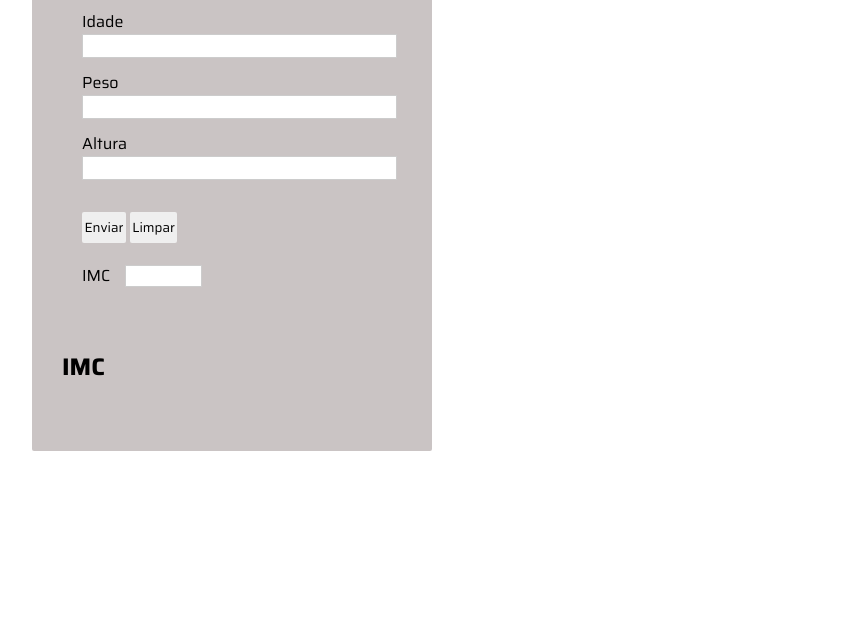
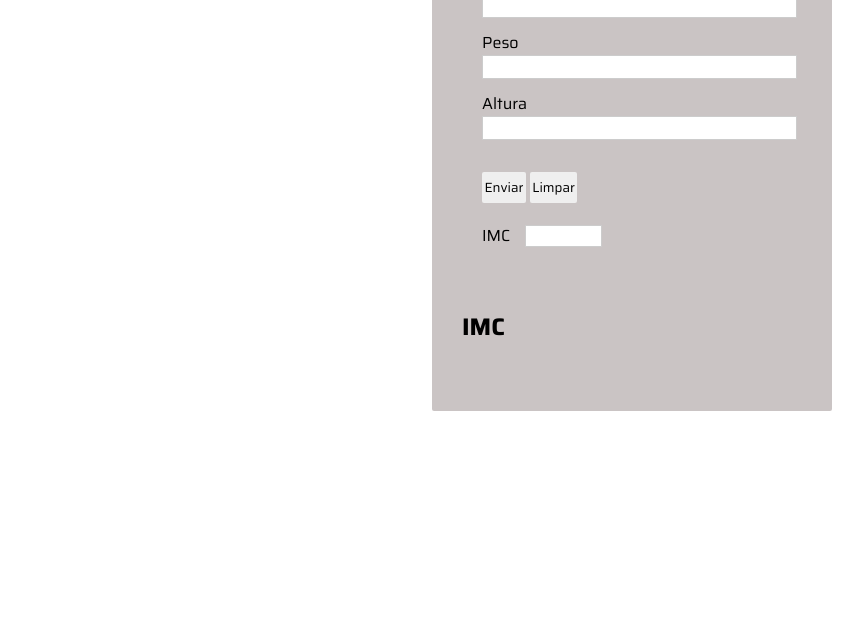
Before and after one commit to TioAlisson/EX-JS, a plain HTML site: page index.html in a window 1280 px wide. Shown: the part 182-800 px from the top of the page, without its empty margins (8-871 px from the left). Drawn offline with Linux system fonts and the light colour scheme.

Commit message:
[Fix] GitHub Pages

```diff
--- a/Calculadora de IMC/style.css
+++ b/style.css
@@ -21,7 +21,7 @@ button { border: transparent; cursor: pointer; }
 button:focus-visible { outline: none; }
 
 
-#main { width: 400px; margin: 40px; border-radius: 2px; background-color: var(--gray); padding: 20px 0px;  }
+#main { width: 400px; margin: auto; border-radius: 2px; background-color: var(--gray); padding: 20px 0px;  }
 #main .d-flex-form { display: flex; flex-direction: column; width: 90%; border-radius: 20px; }
 #main .spacing { padding: 0px 80px 20px 30px; }
 #main input { margin-bottom: 12px; padding-left: 5px; font-size: 14px; }
```
Also changed, not shown: img/1.jpg (renamed from Calculadora de IMC/img/1.jpg), img/wallpaper-velho.avif (renamed from Calculadora de IMC/img/wallpaper-velho.avif), index.html (renamed from Calculadora de IMC/index.html), script.js (renamed from Calculadora de IMC/script.js).
